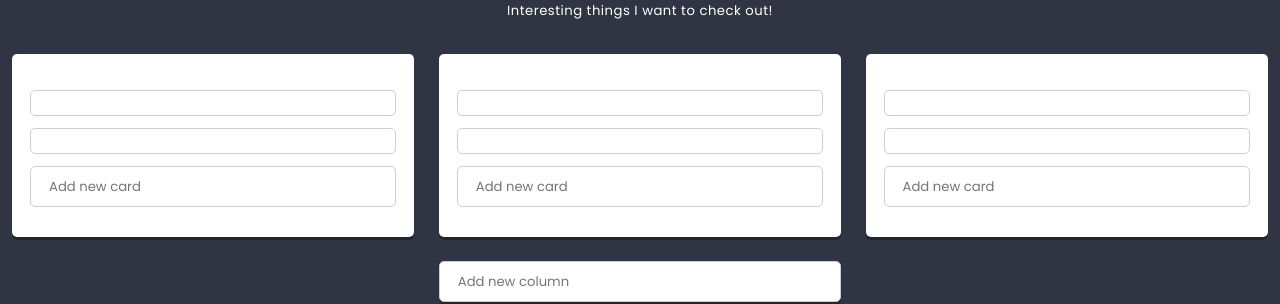
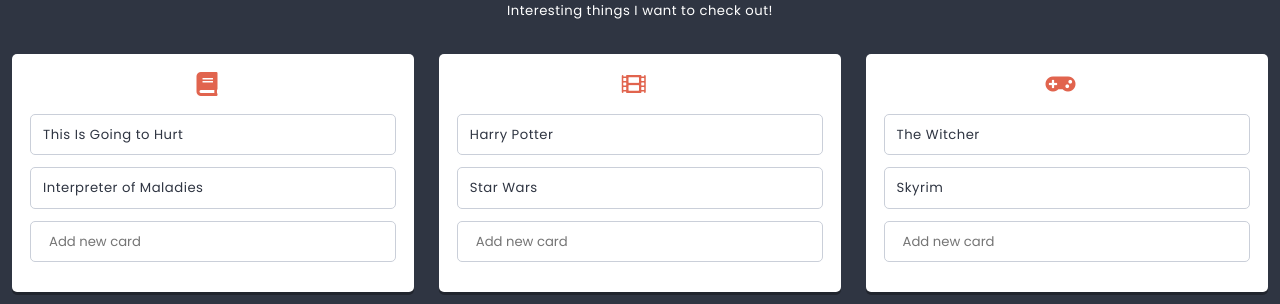
Before and after one commit to Luuki12/First-Steps-in-React, a React app: page / in a window 1280 px wide. Shown: the part 378-682 px from the top of the page. Built offline with nearby package versions, Linux system fonts and the light colour scheme.

Commit message:
add cards and icon component

```diff
--- a/src/components/Card/Card.js
+++ b/src/components/Card/Card.js
@@ -6,9 +6,11 @@
 class Card extends React.Component {
 
   render() {
+    const {title} = this.props;
     return (
+
       <section className={styles.component}>
-
+        {title}
       </section>
     )
   }
--- a/src/components/Column/Column.js
+++ b/src/components/Column/Column.js
@@ -4,6 +4,7 @@
 import Card from '../Card/Card'
 import PropTypes from 'prop-types';
 import Creator from '../Creator/Creator';
+import Icon from '../Icon/Icon';
 
 
 class Column extends React.Component {
@@ -34,7 +35,7 @@
   render() {
     return (
       <section className={styles.component}>
-        <h3 className={styles.title}>{this.props.titleColumn}</h3>
+        <h3 className={styles.title}>{this.props.titleColumn}<span className={styles.icon}><Icon name={this.props.icon} /></span></h3>
 
         <div>
           {this.state.cards.map(({key, ...cardsProps}) => (
--- /dev/null
+++ b/src/components/Icon/Icon.js
@@ -0,0 +1,5 @@
+import React from 'react';
+
+const Icon = props => (<i className={`fas fa-${props.name}`}></i>);
+
+export default Icon;
```
